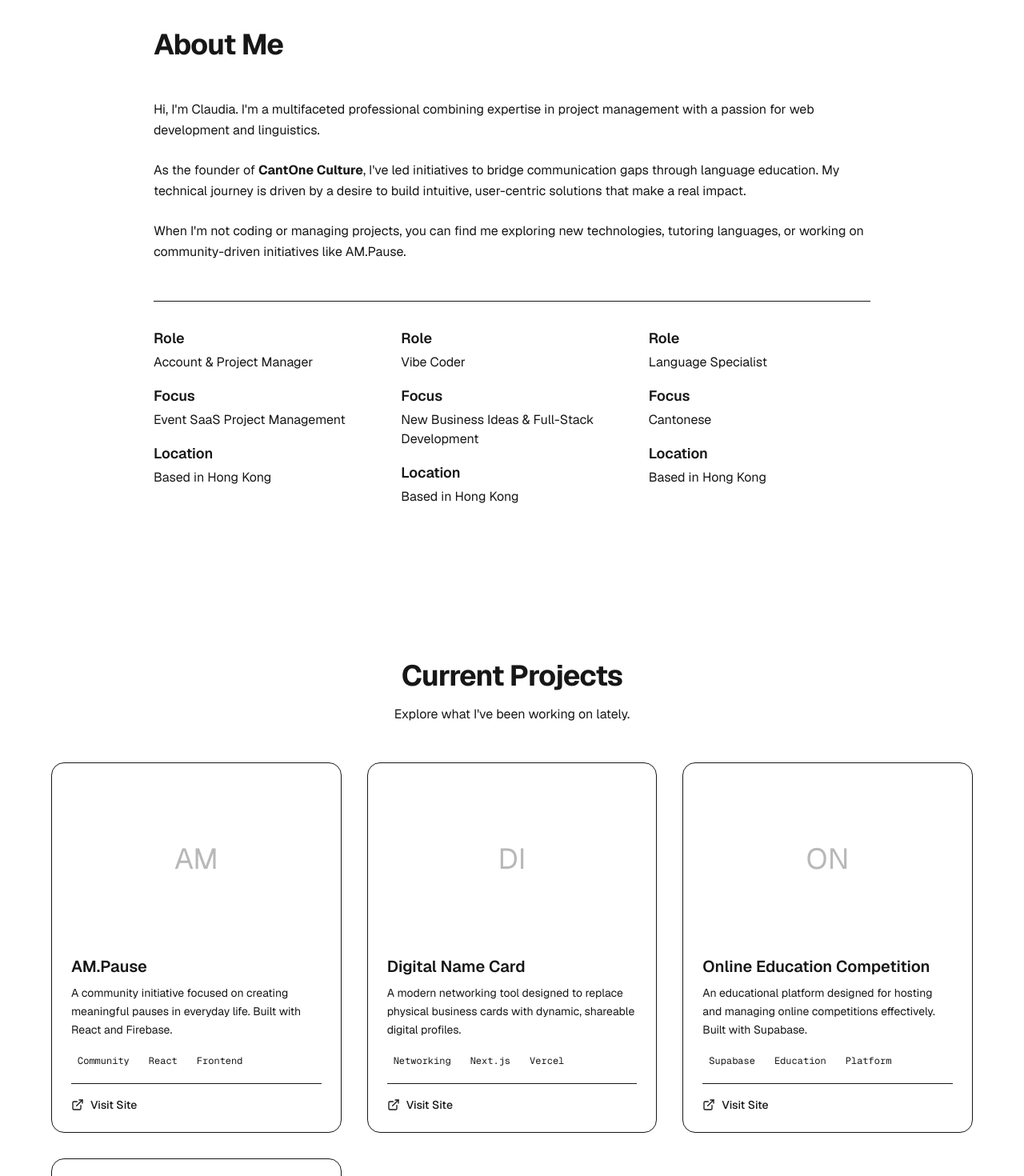
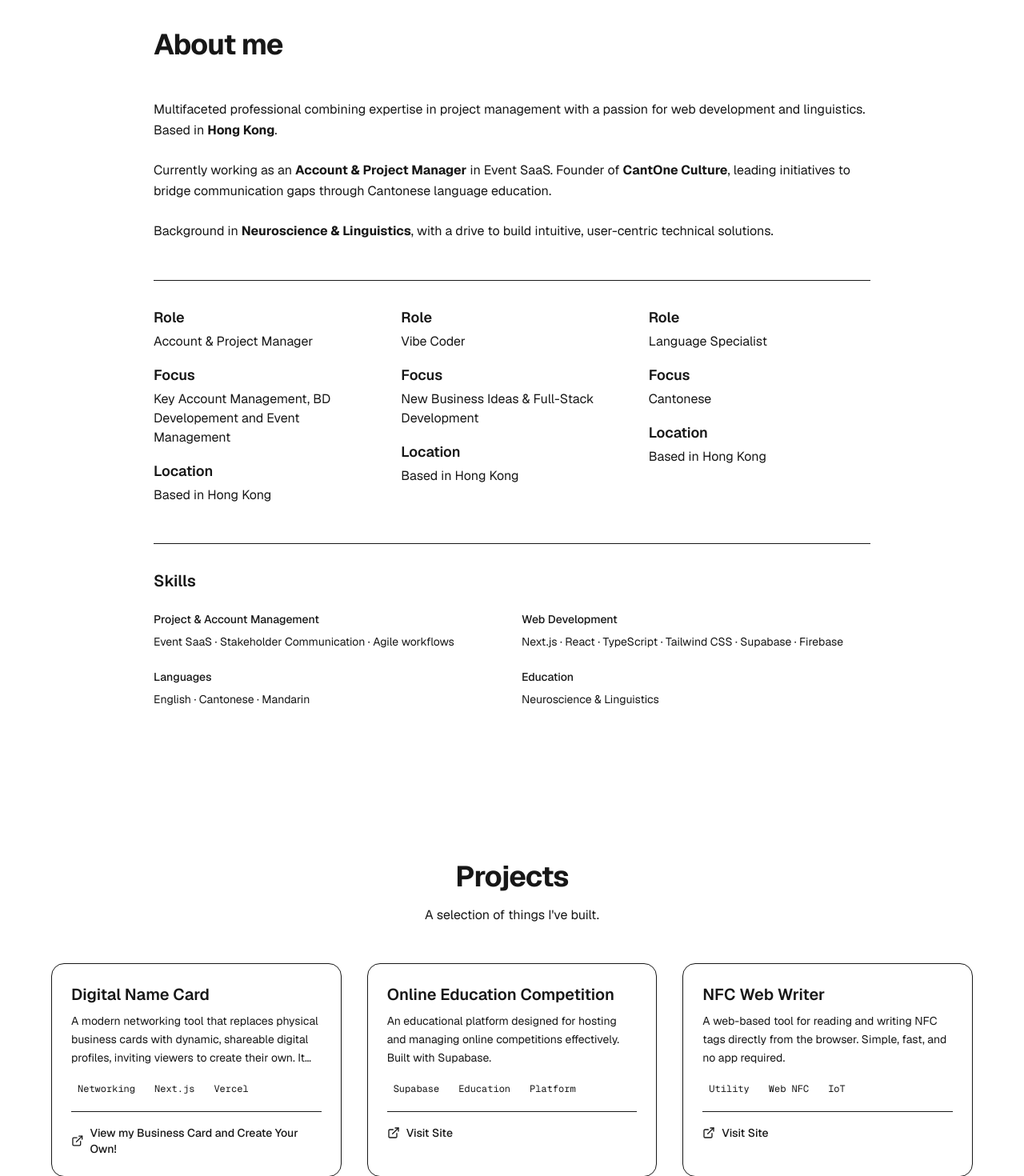
Before and after one commit to claudiatsoi/claunode-website, a Next.js app: page / in a window 1280 px wide. Shown: the part 860-2330 px from the top of the page at 80% size. Built offline with nearby package versions, Linux system fonts and the light colour scheme; no server answers.

Commit message:
Update CV-style content and project CTA links

```diff
--- a/components/About.tsx
+++ b/components/About.tsx
@@ -6,7 +6,7 @@ import { motion } from 'framer-motion';
 const roles = [
   {
     role: "Account & Project Manager",
-    focus: "Event SaaS Project Management",
+    focus: "Key Account Management, BD Developement and Event Management",
     location: "Based in Hong Kong"
   },
   {
@@ -32,7 +32,7 @@ export default function About() {
           transition={{ duration: 0.5 }}
           className="text-3xl md:text-4xl font-bold tracking-tight text-foreground"
         >
-          About Me
+          About me
         </motion.h2>
 
         <motion.div
@@ -43,13 +43,13 @@ export default function About() {
           className="prose prose-lg dark:prose-invert text-muted-foreground leading-relaxed max-w-none"
         >
           <p className="mb-6">
-            Hi, I&apos;m Claudia. I&apos;m a multifaceted professional combining expertise in project management with a passion for web development and linguistics.
+            Multifaceted professional combining expertise in project management with a passion for web development and linguistics. Based in <strong>Hong Kong</strong>.
           </p>
           <p className="mb-6">
-            As the founder of <strong>CantOne Culture</strong>, I&apos;ve led initiatives to bridge communication gaps through language education. My technical journey is driven by a desire to build intuitive, user-centric solutions that make a real impact.
+            Currently working as an <strong>Account &amp; Project Manager</strong> in Event SaaS. Founder of <strong>CantOne Culture</strong>, leading initiatives to bridge communication gaps through Cantonese language education.
           </p>
           <p>
-            When I&apos;m not coding or managing projects, you can find me exploring new technologies, tutoring languages, or working on community-driven initiatives like AM.Pause.
+            Background in <strong>Neuroscience &amp; Linguistics</strong>, with a drive to build intuitive, user-centric technical solutions.
           </p>
         </motion.div>
 
@@ -78,6 +78,35 @@ export default function About() {
             </motion.div>
           ))}
         </div>
+
+        {/* Skills */}
+        <motion.div
+          initial={{ opacity: 0, y: 20 }}
+          whileInView={{ opacity: 1, y: 0 }}
+          viewport={{ once: true }}
+          transition={{ duration: 0.5, delay: 0.3 }}
+          className="pt-8 border-t border-border space-y-6"
+        >
+          <h3 className="text-xl font-semibold text-foreground">Skills</h3>
+          <div className="grid grid-cols-1 md:grid-cols-2 gap-6 text-sm text-muted-foreground">
+            <div>
+              <p className="font-medium text-foreground mb-2">Project & Account Management</p>
+              <p>Event SaaS · Stakeholder Communication · Agile workflows</p>
+            </div>
+            <div>
+              <p className="font-medium text-foreground mb-2">Web Development</p>
+              <p>Next.js · React · TypeScript · Tailwind CSS · Supabase · Firebase</p>
+            </div>
+            <div>
+              <p className="font-medium text-foreground mb-2">Languages</p>
+              <p>English · Cantonese · Mandarin</p>
+            </div>
+            <div>
+              <p className="font-medium text-foreground mb-2">Education</p>
+              <p>Neuroscience &amp; Linguistics</p>
+            </div>
+          </div>
+        </motion.div>
       </div>
     </section>
   );
--- a/components/Header.tsx
+++ b/components/Header.tsx
@@ -15,7 +15,7 @@ export default function Header() {
   });
 
   const links = [
-    { name: 'About', href: '#about' },
+    { name: 'About me', href: '#about' },
     { name: 'Projects', href: '#projects' },
     { name: 'Contact', href: '#contact' },
   ];
--- a/components/Hero.tsx
+++ b/components/Hero.tsx
@@ -46,7 +46,7 @@ export default function Hero() {
             href="#projects"
             className="inline-flex items-center justify-center px-8 py-3 rounded-full bg-foreground text-background font-medium hover:opacity-90 transition-opacity"
           >
-            See What I&apos;m Building
+            View My Projects
             <ArrowRight className="ml-2 h-4 w-4" />
           </Link>
           <Link
--- a/components/Projects.tsx
+++ b/components/Projects.tsx
@@ -10,21 +10,17 @@ interface Project {
   description: string;
   link?: string;
   repo?: string;
+  ctaText?: string;
   tags: string[];
   image?: string; // Optional image path
 }
 
 const projects: Project[] = [
   {
-    title: "AM.Pause",
-    description: "A community initiative focused on creating meaningful pauses in everyday life. Built with React and Firebase.",
-    link: "https://www.am-pause.com", // Placeholder
-    tags: ["Community", "React", "Frontend"]
-  },
-  {
     title: "Digital Name Card",
-    description: "A modern networking tool designed to replace physical business cards with dynamic, shareable digital profiles.",
-    link: "https://name-card.claunode.com",
+    description: "A modern networking tool that replaces physical business cards with dynamic, shareable digital profiles, inviting viewers to create their own. It was used in the Marketing Pulse for EventX business development.",
+    link: "https://name-card.claunode.com/user/claudia",
+    ctaText: "View my Business Card and Create Your Own!",
     tags: ["Networking", "Next.js", "Vercel"]
   },
   {
@@ -53,9 +49,9 @@ export default function Projects() {
           transition={{ duration: 0.5 }}
           className="space-y-4 text-center"
         >
-          <h2 className="text-3xl md:text-4xl font-bold tracking-tight text-foreground">Current Projects</h2>
+          <h2 className="text-3xl md:text-4xl font-bold tracking-tight text-foreground">Projects</h2>
           <p className="text-muted-foreground max-w-2xl mx-auto">
-            Explore what I&apos;ve been working on lately.
+            A selection of things I&apos;ve built.
           </p>
         </motion.div>
 
@@ -69,19 +65,13 @@ export default function Projects() {
               transition={{ duration: 0.5, delay: index * 0.1 }}
               className="group relative border border-border bg-background rounded-2xl p-6 hover:shadow-lg transition-all duration-300 hover:-translate-y-1"
             >
-              {project.image ? (
+              {project.image && (
                 <div className="w-full h-48 rounded-lg mb-6 overflow-hidden bg-gray-100">
                   <img
                     src={project.image}
                     alt={project.title}
                     className="w-full h-full object-cover group-hover:scale-105 transition-transform duration-300"
                   />
-                </div>
-              ) : (
-                <div className="bg-gradient-to-br from-primary/10 via-background to-secondary/10 w-full h-48 rounded-lg mb-6 flex items-center justify-center text-4xl group-hover:scale-[1.02] transition-transform duration-300">
-                  <div className="text-muted-foreground opacity-30 select-none">
-                    {project.title.substring(0, 2).toUpperCase()}
-                  </div>
                 </div>
               )}
 
@@ -107,7 +97,7 @@ export default function Projects() {
                   {project.link && (
                     <Link href={project.link} target="_blank" rel="noopener noreferrer" className="flex items-center text-sm font-medium text-foreground hover:text-primary transition-colors">
                       <ExternalLink className="mr-2 h-4 w-4" />
-                      Visit Site
+                      {project.ctaText ?? "Visit Site"}
                     </Link>
                   )}
                   {project.repo && (
```
